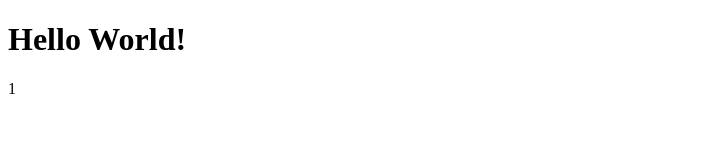
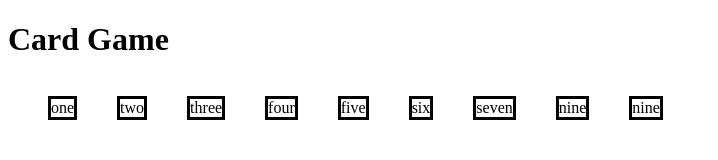
Before and after one commit to k3vinyan/CardWar, a website: page public/index.html in a window 1280 px wide. Shown: the whole page, without its empty margins (0-718 px from the left). Drawn offline with nearby package versions, Linux system fonts and the light colour scheme.

Commit message:
add css files and 9 playing cards

```diff
--- a/public/index.html
+++ b/public/index.html
@@ -6,12 +6,15 @@
   <meta http-equiv="X-UA-Compatible" content="ie=edge">
   <script src="https://ajax.googleapis.com/ajax/libs/angularjs/1.5.8/angular.min.js"></script>
   <script src="main.js"></script>
+  <link rel="stylesheet" href="main.css">
   <title>Document</title>
 </head>
 <body>
-  <h1>Hello World!</h1>
-  <div ng-controller="gameCtrl as cards">
-    <p>{{cards.card.one}}</p>
+  <h1>Card Game</h1>
+  <div class="player-one-hand" ng-controller="gameCtrl as cards">
+    <ul ng-repeat="card in cards.card">
+      <div class="black"><li>{{card.name}}</li></div>
+    </ul>
   </div>
 </body>
 </html>
--- /dev/null
+++ b/public/main.css
@@ -0,0 +1,12 @@
+li {
+  list-style: none;
+}
+
+.player-one-hand {
+  display: flex;
+}
+
+.player-one-hand div {
+  border-style: solid;
+  border-color: black;
+}
--- a/public/main.js
+++ b/public/main.js
@@ -1,17 +1,44 @@
 (function() {
   var cardGame = angular.module('cardGame', []);
 
-  var cards = {
-    one: 1,
-    two: 2,
-    three: 3,
-    four: 4,
-    five: 5,
-    six: 6,
-    seven: 7,
-    eight: 8,
-    nine: 9
-  }
+  var cards = [
+    {
+      name: "one",
+      value: 1
+    },
+    {
+      name: "two",
+      value: 2
+    },
+    {
+      name: "three",
+      value: 3
+    },
+    {
+      name: "four",
+      value: 4
+    },
+    {
+      name: "five",
+      value: 5
+    },
+    {
+      name: "six",
+      value: 6
+    },
+    {
+      name: "seven",
+      value: 7
+    },
+    {
+      name: "nine",
+      value: 8
+    },
+    {
+      name: "nine",
+      value: 9
+    },
+  ]
 
   cardGame.controller('gameCtrl', function() {
     this.card = cards;
```
